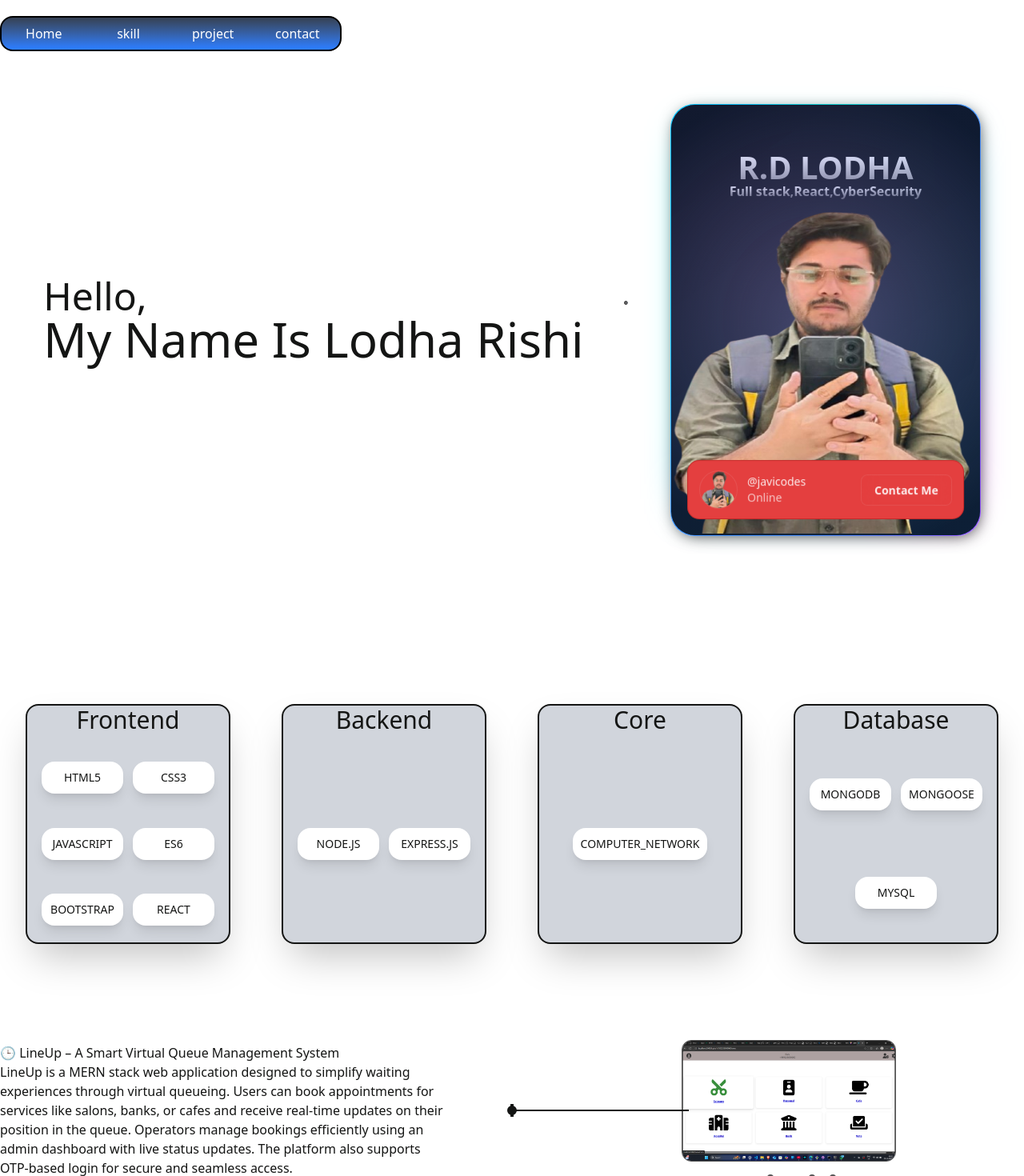
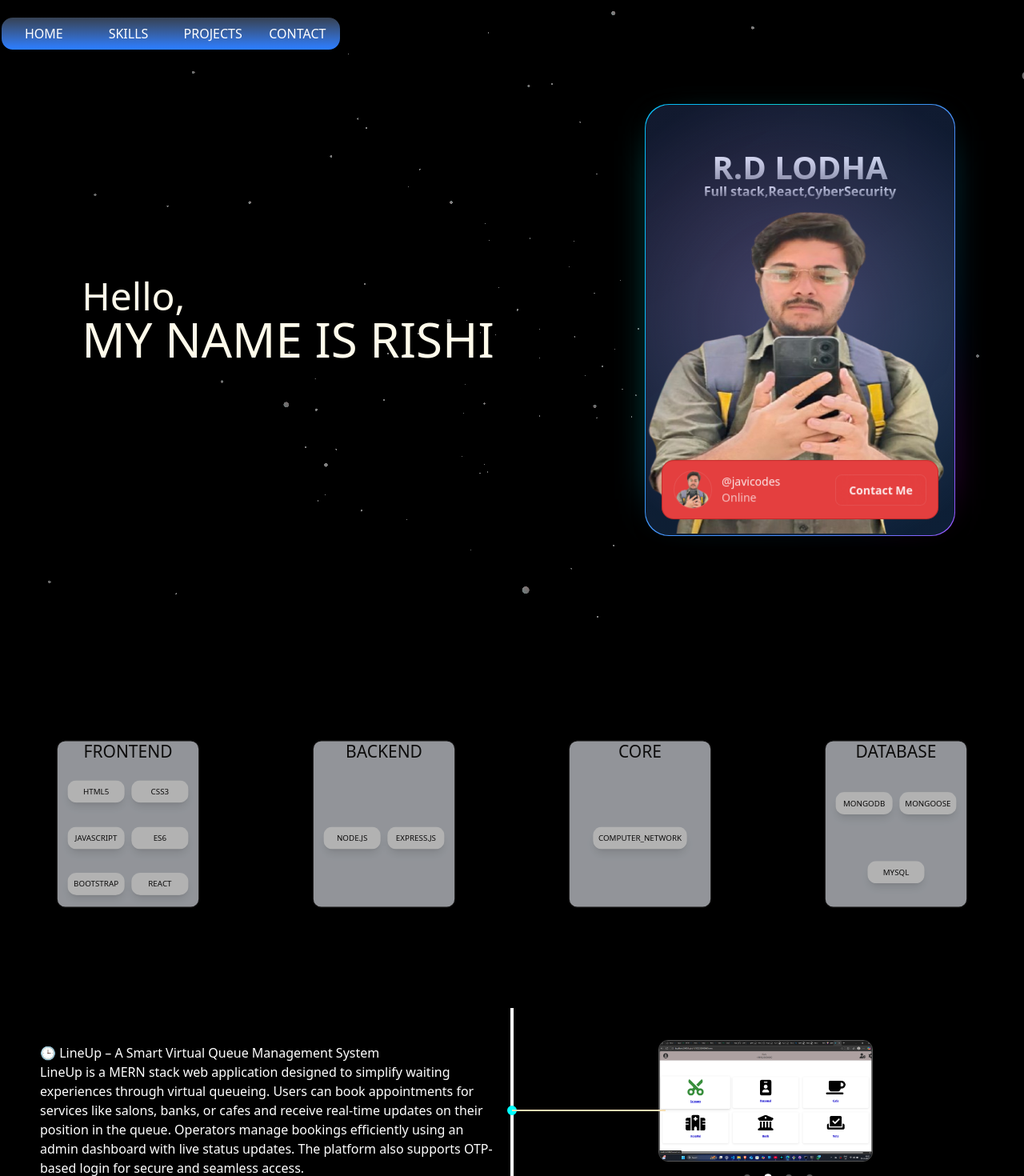
Before and after one commit to Rdlodha/Portfolio, a React (Vite) app: page / in a window 1280 px wide. Shown: the top 1470 px of the page at 80% size. Built offline with nearby package versions, Linux system fonts and the light colour scheme.

Commit message:
animation on skill card is done

```diff
--- a/Reactbits/Particles/Particles.css
+++ b/Reactbits/Particles/Particles.css
@@ -4,6 +4,7 @@
 
 .particles-container {
   position: absolute;
+  top: 0;
   width: 100%;
   height: 100%;
   z-index:20;
--- a/src/App.jsx
+++ b/src/App.jsx
@@ -23,13 +23,14 @@ function App() {
   sparkRadius={15}
   sparkCount={8}
   duration={400}
+
 >
 
-<div style={{ width: '100%', height: '100vh ',
-  position: 'relative' ,zIndex:'99'
+<div id='introwel-container' style={{ width: '100%', height: '100vh ',
+  position: 'relative' ,zIndex:99
    }} >
 
-     <IntroWelcome></IntroWelcome>
+     <IntroWelcome name="introweb"></IntroWelcome>
   {/* <Particles
     particleColors={['#ffffff6', '#00ffff']}
     particleCount={400}
--- a/src/component/IntroWelcome.jsx
+++ b/src/component/IntroWelcome.jsx
@@ -8,34 +8,35 @@ export default function IntroWelcom() {
 
     return (
 
-        <div class="absolute w-full h-lvh flex  justify-around items-center z-20" id="home">
+        <div class="absolute w-full h-lvh flex flex-col-reverse items-center justify-around lg:flex-row text-amber-50 " id="home">
             <Particles
-    particleColors={['white', 'blue']}
-    particleCount={1} //200
-    particleSpread={0 }  //9
+    particleColors={['#ffffff', '#ffffff']}
+    particleCount={200} //200
+    particleSpread={9 }  //9
     speed={1.5}
     particleBaseSize={100}
     moveParticlesOnHover={true}
     alphaParticles={true}
     disableRotation={true}
 
+
     />
 
-    <section name="intro-text" class="inline-block z-0">
+    <section name="intro-text" class="inline-flex z-0 px-4">
                 <div class="w-full">
                     <h3 class="text-5xl">
                         Hello,
                     </h3>
 
                     <h1 class="text-6xl">
-                        My Name Is Lodha Rishi
+                        MY NAME IS RISHI
                     </h1>
                 </div>
             </section>
 
 
 
-    <section name="profile-card" class="inline-block z-100">
+    <section name="profile-card" class="inline-flex top-10 z-100">
 
                 <ProfileCard
   name="R.D LODHA"
@@ -48,21 +49,10 @@ export default function IntroWelcom() {
   enableTilt={true}
   enableMobileTilt={true}
   onContactClick={() => console.log('Contact clicked')}
+
 />
 
             </section>
-
-
-
-
-
-
-
-
-
-
-
-
         </div>
     )
 }
--- a/src/component/Nav.jsx
+++ b/src/component/Nav.jsx
@@ -2,12 +2,15 @@ import React from "react";
 export default function Nav(){
     return(
         <nav>
+
+
             <div className="flex w-1/3 justify-self-center h-fit my-5 py-2 fixed text-white top-0 border-2 bg-linear-to-b from-gray-700 to-blue-500 border-black  text-center rounded-2xl z-1000">
-            <div className=" flex-1" ><a href="#home">Home</a></div>
-            <div className=" flex-1   "><a href="#skill">skill</a></div>
-            <div className=" flex-1   "><a href="#project">project</a></div>
 
-            <div className=" flex-1 "><a href="#contact">contact</a></div>
+            <div className=" flex-1" ><a href="#home">HOME</a></div>
+            <div className=" flex-1   "><a href="#skill">SKILLS</a></div>
+            <div className=" flex-1   "><a href="#project">PROJECTS</a></div>
+
+            <div className=" flex-1 "><a href="#contact">CONTACT</a></div>
 
             </div>
 
--- a/src/component/Projects.css
+++ b/src/component/Projects.css
@@ -7,10 +7,12 @@
     pointer-events: none;
 }
 .project{
+    position: relative;
     display: flex;
     align-items: center;
     justify-content: center;
     width: 100%;
+    color: white;
 }
 .prj-slider{
     display: flex;
@@ -20,4 +22,6 @@
 
 .prj-info{
     width: 100%;
+    padding:0px 50px;
+    justify-content: center;
 }
--- a/src/component/Projects.jsx
+++ b/src/component/Projects.jsx
@@ -45,7 +45,7 @@ export default function Projects({direction}=props){
         <div className='project '
         style={{ flexDirection: direction%2 == 0 ? "" : "row-reverse"}}
         >
-        <div className="prj-slider py-10  "><Carousel
+        <div className="prj-slider py-10 min-h-full "><Carousel
         items = {DEFAULT_I}
     baseWidth={300}
     autoplay={true}
@@ -57,7 +57,7 @@ export default function Projects({direction}=props){
   /> </div>
 
     <TimeLine direction={direction}></TimeLine>
-    <div className='prj-info'>
+    <div className='prj-info min-h-full'>
         <h3>🕒 LineUp – A Smart Virtual Queue Management System</h3>
         <p>LineUp is a MERN stack web application designed to simplify waiting experiences through virtual queueing. Users can book appointments for services like salons, banks, or cafes and receive real-time updates on their position in the queue. Operators manage bookings efficiently using an admin dashboard with live status updates. The platform also supports OTP-based login for secure and seamless access.</p>
 
--- /dev/null
+++ b/src/component/SkillCard.css
@@ -0,0 +1,20 @@
+.animation-name{
+    animation: floating-anm 1s ease-in-out both;
+    animation-timeline: view(99% 0%);
+
+}
+@keyframes floating-anm {
+    0%{
+        translate-y:20px;
+        scale: 0.7;
+        opacity: 0.7;
+
+    }
+    100%{
+        translate-y:0px;
+        opacity: 1;
+        scale: 1;
+
+    }
+
+}
--- a/src/component/SkillCard.jsx
+++ b/src/component/SkillCard.jsx
@@ -1,8 +1,13 @@
 import React from "react";
+import './SkillCard.css';
+import { motion, scale } from 'framer-motion';
 export default function SkillCard({technologie,name}=props){
     console.log(technologie)
     return (
-        <div class="w-1/5 h-[300px] border-2 flex flex-col rounded-2xl  bg-gray-300 shadow-2xl transition-all delay-5 duration-300 ease-in hover:shadow-blue-500 hover:scale-105 group" >
+        <div
+
+
+        className="w-1/5 h-[300px] border-2 flex flex-col rounded-2xl  bg-gray-300 shadow-2xl transition-all delay-5 duration-300 ease-in hover:shadow-blue-500 hover:scale-105 group animation-name" >
                 <header class="w-full flex-1 flex justify-center h-1/6 text-3xl group-hover:text-blue-400 ">
                 {name}
 
--- a/src/component/Skills.jsx
+++ b/src/component/Skills.jsx
@@ -12,11 +12,11 @@ export default function Skills() {
     return (
         <>
 
-            <div className="flex justify-around my-20" id="skill">
-            <SkillCard technologie={technologies.frontend} name={"Frontend"}></SkillCard>
-            <SkillCard technologie={technologies.backend} name={"Backend"}></SkillCard>
-            <SkillCard technologie={technologies.core} name={"Core"}></SkillCard>
-            <SkillCard technologie={technologies.database} name={"Database"}></SkillCard>
+            <div className="flex justify-around my-20 " id="skill">
+            <SkillCard technologie={technologies.frontend} name={"FRONTEND"}></SkillCard>
+            <SkillCard technologie={technologies.backend} name={"BACKEND"}></SkillCard>
+            <SkillCard technologie={technologies.core} name={"CORE"}></SkillCard>
+            <SkillCard technologie={technologies.database} name={"DATABASE"}></SkillCard>
 
             </div>
 
--- a/src/component/TimeLine.css
+++ b/src/component/TimeLine.css
@@ -1,11 +1,13 @@
 .timeline{
-    min-height:-webkit-fill-available;
+    height: 100%;
     width: 30%;
-    display: block;
+    position:absolute;
     display: flex;
     justify-content: center;
     margin: 0;
     padding: 0;
+    z-index: 10;
+    overflow: hidden;
 }
 
 .vl{
@@ -14,14 +16,14 @@
     padding: 0;
     height: -webkit-fill-available;
     width: 0%;
-    border: 2px solid;
+    border: 2px solid white;
     display: flex;
     justify-content: center;
     align-items: center;
 }
 .dot{
     border-radius: 100%;
-    border: 6px solid ;
+    border: 6px solid cyan;
     display: flex;
     /* justify-content:flex-end; */
     align-items: center;
@@ -31,6 +33,6 @@
 .direction{
     position: absolute;
     width: 221px;
-    border: 1px solid ;
+    border: 1px solid wheat ;
 
 }
--- a/src/component/TimeLine.jsx
+++ b/src/component/TimeLine.jsx
@@ -3,7 +3,7 @@ import './TimeLine.css'
 export default function TimeLine({direction}=props){
     console.log("from time line :",direction)
     return<>
-    <div className='timeline h-full my-1'>
+    <div className='timeline h-full my-1 '>
         <div className="vl ">
             <div className="dot"
             // style={{justifyContent:direction==='right'?'flex-end':flex-start}}
--- a/src/index.css
+++ b/src/index.css
@@ -6,17 +6,21 @@
   height: 100%;
 } */
 
-:root {
+/* :root {
 --background-color: #ffffff !important;
 --text-color: #000000 !important;
-}
+} */
 
 html {
   scroll-behavior: smooth;
 }
+:root {
+   --background-color: #000000;
+   --text-color: #131212;
+}
 
 
-body{
-  background: #ffffff;
-  color: #141514;
+body {
+   background-color: var(--background-color);
+   color: var(--text-color);
 }
```
